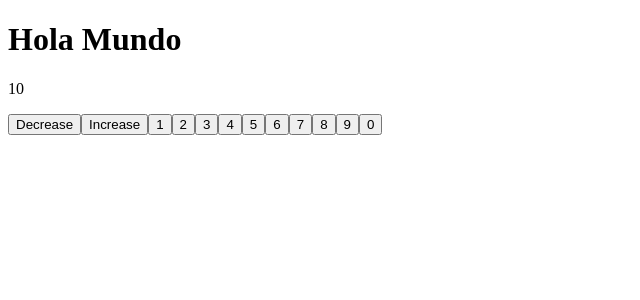
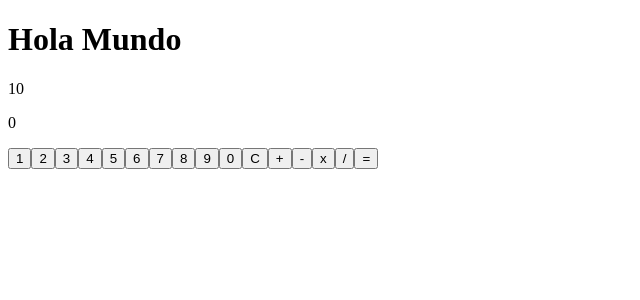
Before and after one commit to Amanda-Trigueros/ExpensableCalculator, a React (Create React App) app: page / in a window 1280 px wide. Shown: the top 300 px of the page, without its empty margins (0-640 px from the left). Built offline with nearby package versions, Linux system fonts and the light colour scheme.

Commit message:
add: operators buttons

```diff
--- a/src/calculator.js
+++ b/src/calculator.js
@@ -3,27 +3,55 @@ import Button from "./button"
 
 function Counter() {
   const [number, setNumber] = React.useState(10);
+  const [currentNumber, setCurrentNumber] = React.useState("0")
+  const [operant, setOperant] = React.useState(null)
+  const [prevNumber, setPrevNumber] = React.useState(null)
 
-  function handleDecreaseClick() {
-    console.log("decrease clicked");
-    setNumber(number - 1);
+  function handleOperant(event) {
+    setPrevNumber(currentNumber)
+    setCurrentNumber("")
+    setOperant(event.target.value)
   }
 
-  function handleIncreaseClick() {
-    console.log("Increase clicked");
-    setNumber(number + 1);
+  function handleEqual() {
+    let result
+
+    if (operant === "+") {
+
+      if(prevNumber && currentNumber) {
+
+        result= +prevNumber + +currentNumber
+
+      } else if(currentNumber === "") {
+        result= +prevNumber + +prevNumber
+      }
+
+
+    }
+
+
+
+    setPrevNumber(null)
+    setCurrentNumber(result)
+    setOperant(null)
   }
 
   function handleClick(event) {
     console.log(`hice click en ${event.target.value}`)
     setNumber(event.target.value)
+    setCurrentNumber(currentNumber + event.target.value)
+  }
+
+  function handleReset(event) {
+    console.log(`you restart the calculator`)
+    setCurrentNumber("0")
   }
 
   return (
     <div>
       <p>{number}</p>
-      <Button onClick={handleDecreaseClick}>Decrease</Button>
-      <button onClick={handleIncreaseClick}>Increase</button>
+      <p>{prevNumber} {operant} {currentNumber}</p>
+
       <Button value={1} onClick={handleClick}>1</Button>
       <Button value={2} onClick={handleClick}>2</Button>
       <Button value={3} onClick={handleClick}>3</Button>
@@ -35,6 +63,13 @@ function Counter() {
       <Button value={9} onClick={handleClick}>9</Button>
       <Button value={0} onClick={handleClick}>0</Button>
 
+      <Button value={0} onClick={handleReset}>C</Button>
+      <Button value="+" onClick={handleOperant}>+</Button>
+      <Button value="-" onClick={handleOperant}>-</Button>
+      <Button value="x" onClick={handleOperant}>x</Button>
+      <Button value="/" onClick={handleOperant}>/</Button>
+      <Button value="=" onClick={handleEqual}>=</Button>
+
     </div>
   );
 }
```
